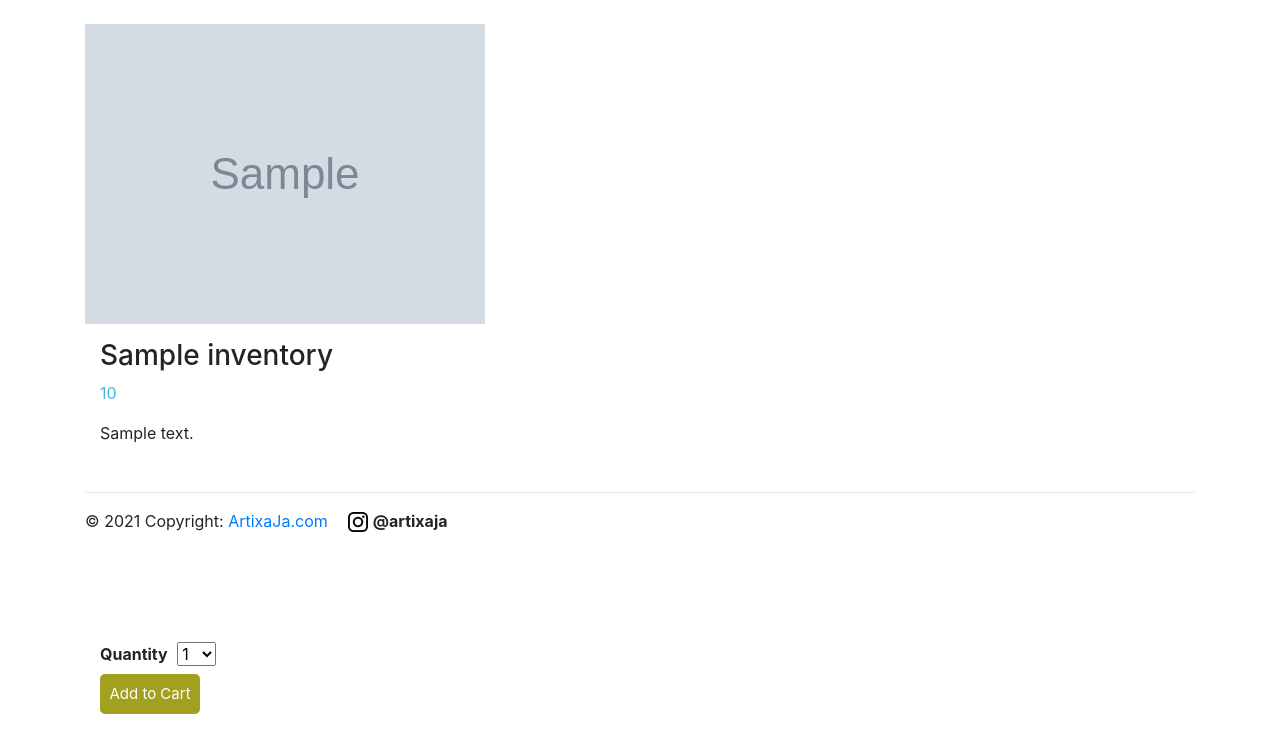
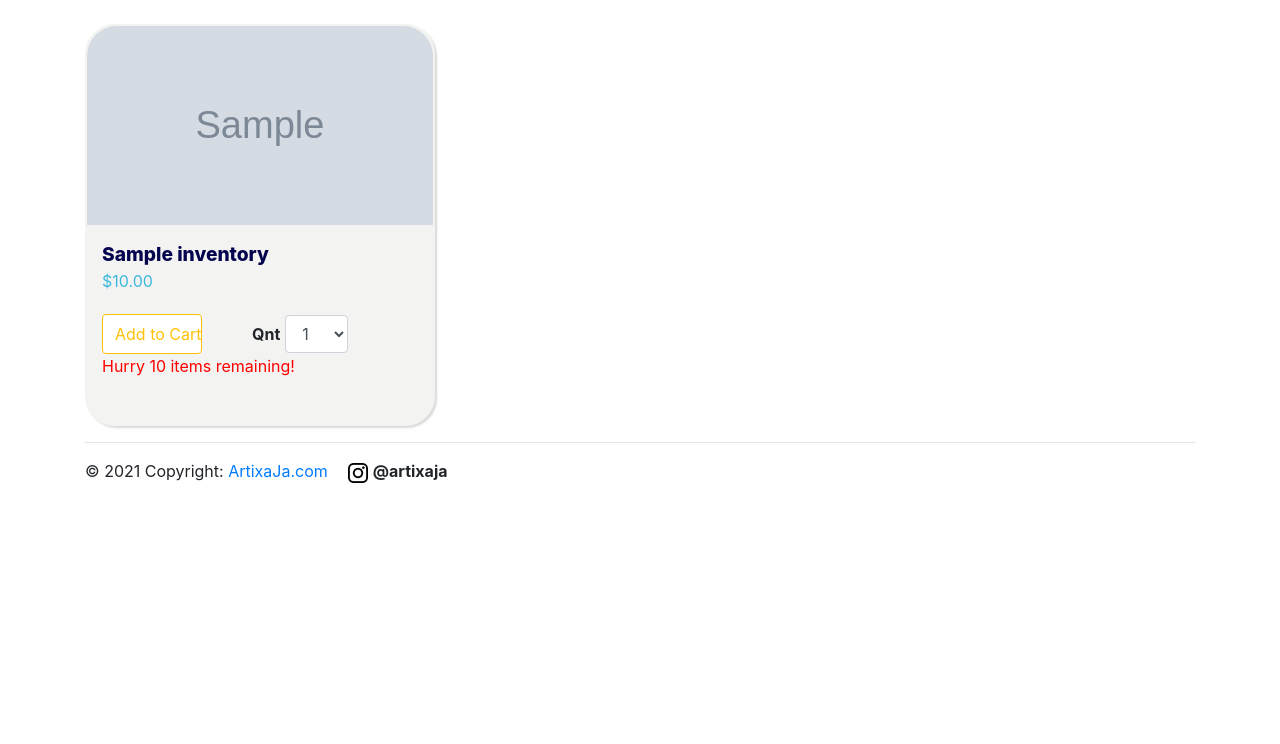
Before and after one commit to jondoescoding/artixaja, a Flask app: page /display-catalogue in a window 1280 px wide. Shown: the part 56-800 px from the top of the page. Run offline with Flask 2, Linux system fonts and the light colour scheme; tables that the repository leaves empty hold one stand-in row (values such as "Sample post"); grey boxes marked "Sample" are stand-in pictures; some libraries are stand-ins or nearby versions.

Commit message:
-catalogue html and css

```diff
--- a/app/templates/catalogue.html
+++ b/app/templates/catalogue.html
@@ -1,25 +1,38 @@
 {%extends 'base.html'%}
 {%block main%}
-<div>
+<div id="catalogue-grid">
     {%for item in items%}
-    <div>
-        <img src="{{url_for('get_image', filename=item.image)}}" alt=item.name>
+    <div class="catalogue-item">
+        <img src="{{url_for('get_image', filename=item.image)}}" alt={{item.name}} class="catalogue-image">
         <div id= "words">
-            <h3>{{item.name}}</h1>
-            <p id="price">{{item.cost}}</p>
+            <p class="item-name">{{item.name}}</p>
+            <p id="price">${{item.cost}}.00</p>
             <p>{{item.description}}</p>
-            <div id="buttons">
-                <form action="{{url_for('add_to_cart', itemid=item.id)}}" method="POST">
-                    <label for="quantity">Quantity</label>
-                    <select name="quantity">
-                        {%for q in range(1,quantity+1)%}
+            {%if item.stocklevel>0%}
+            <form action="{{url_for('add_to_cart', itemid=item.id)}}" method="POST">
+                <div class="form-inline add-to-cart-qnt">
+                    <button type="submit" name="submit" class="btn btn-outline-warning">Add to Cart</button>
+                    <label for="quantity">Qnt</label>
+                    {%if item.stocklevel>10%}
+                        <select name="quantity"class="form-control mr-1">
+                            {%for q in range(1,quantity+1)%}
+                                <option value="{{q}}">{{q}}</option>
+                            {%endfor%}
+                    </select>
+                    {%else%}
+                    <select name="quantity"class="form-control mr-1">
+                        {%for q in range(1,item.stocklevel+1)%}
                             <option value="{{q}}">{{q}}</option>
                         {%endfor%}
                     </select>
-                    <br/>
-                    <button type="submit" name="submit">Add to Cart</button>
-                </form>
-            </div>
+                    <p style="color: red;">Hurry {{item.stocklevel}} items remaining!</p>
+                    {%endif%}
+                </div>
+            </form>
+            {%else%}
+                <button type="submit" name="submit" class="btn btn-outline-warning" disabled>Add to Cart</button>
+                <p style="color: red;">This item is no longer in stock. We will be restocking shortly</p>
+            {%endif%}
         </div>
     </div>
     {%endfor%}
```
Also changed, not shown: app/static/css/app.css (+0 -9 lines).
